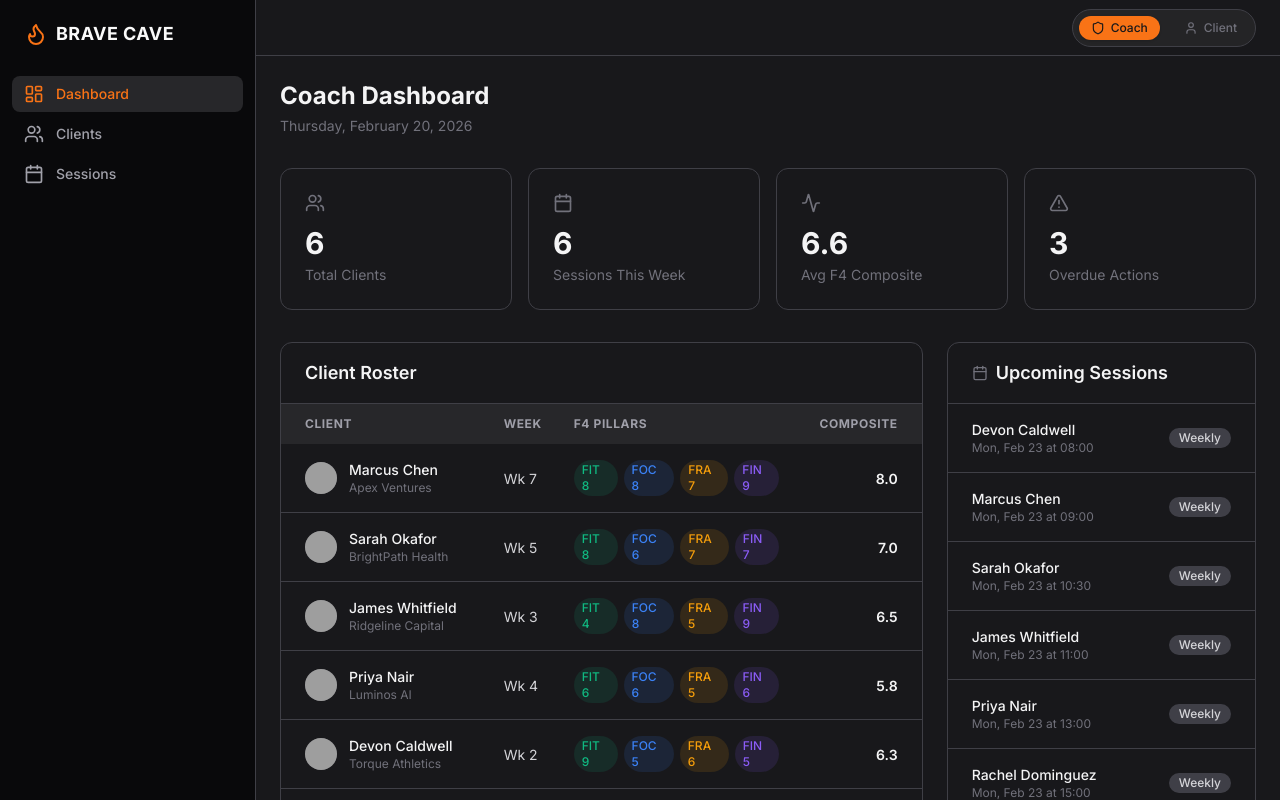
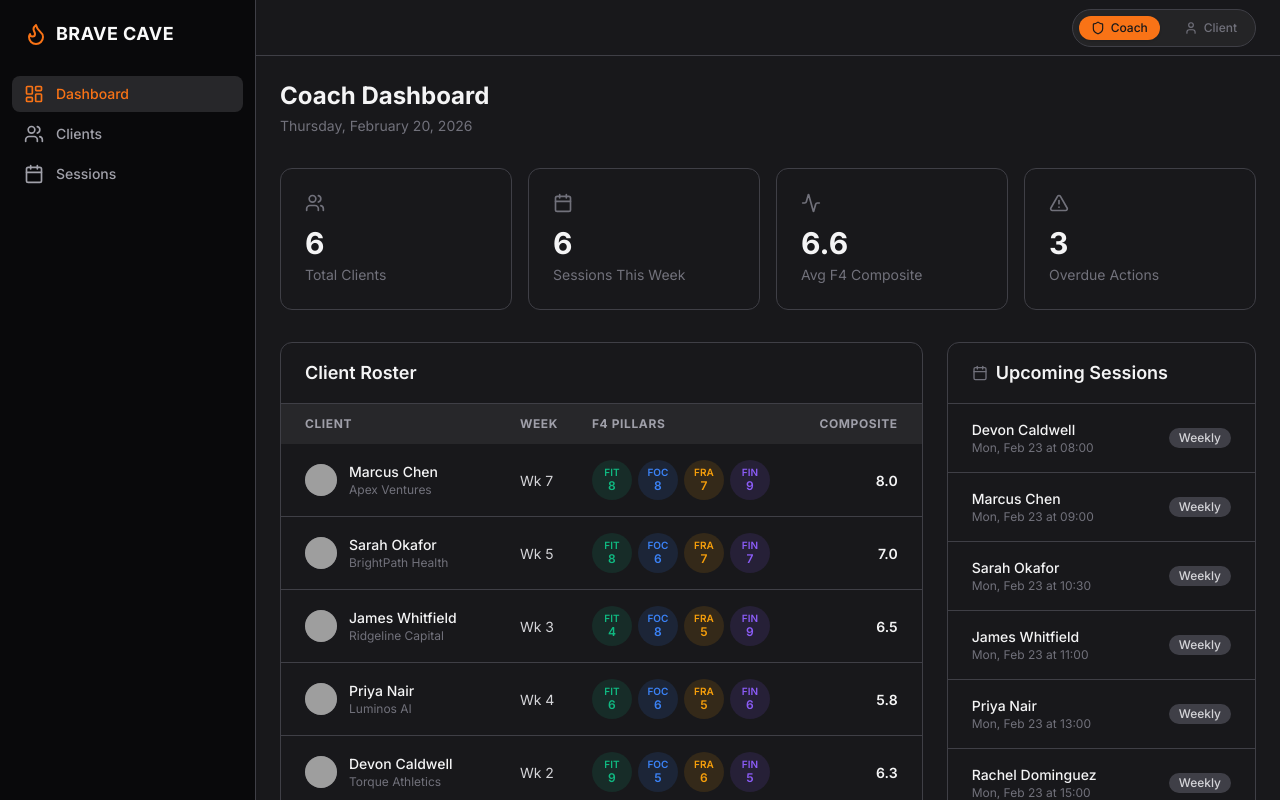
Before and after one commit to dcerniglia/brave-cave-demo, a React (Vite) app: page /brave-cave-demo/coach in a window 1280 px wide. Built offline with nearby package versions, Linux system fonts and the light colour scheme; grey boxes are pictures that could not be loaded.

Commit message:
makes F4 pillar badges fixed-size circles with centered stacked text

```diff
--- a/src/components/coach/ClientRoster.tsx
+++ b/src/components/coach/ClientRoster.tsx
@@ -74,13 +74,14 @@ export default function ClientRoster() {
                       pillars.map((p) => (
                         <span
                           key={p}
-                          className="inline-flex items-center gap-1 rounded-full px-2 py-0.5 text-xs font-medium"
+                          className="inline-flex flex-col items-center justify-center w-10 h-10 rounded-full text-[10px] font-semibold leading-tight"
                           style={{
                             backgroundColor: `${PILLAR_HEX[p]}20`,
                             color: PILLAR_HEX[p],
                           }}
                         >
-                          {PILLAR_ABBREV[p]} {scores[p]}
+                          <span>{PILLAR_ABBREV[p]}</span>
+                          <span className="text-xs">{scores[p]}</span>
                         </span>
                       ))}
                   </div>
```
